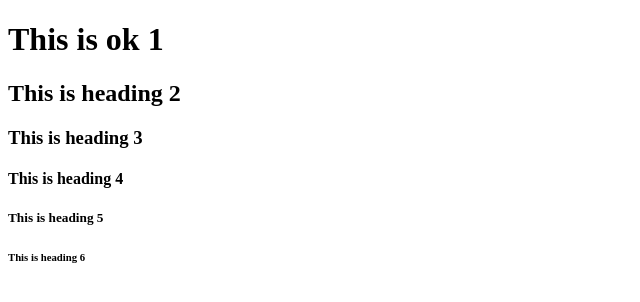
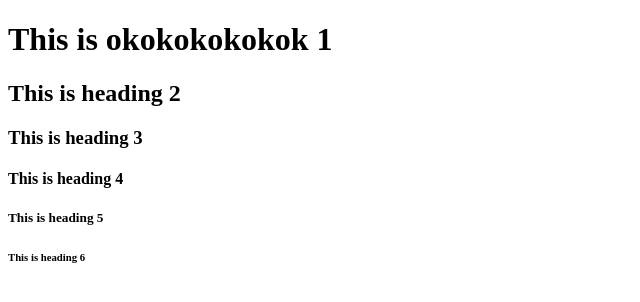
Before and after one commit to santoshmalyala/Demo, a plain HTML site: page index.html in a window 1280 px wide. Shown: the whole page, without its empty margins (0-640 px from the left). Drawn offline with Linux system fonts and the light colour scheme.

Commit message:
Update index.html

```diff
--- a/index.html
+++ b/index.html
@@ -2,7 +2,7 @@
 <html>
 <body>
 
-<h1>This is ok 1</h1>
+<h1>This is okokokokokok 1</h1>
 <h2>This is heading 2</h2>
 <h3>This is heading 3</h3>
 <h4>This is heading 4</h4>
```
